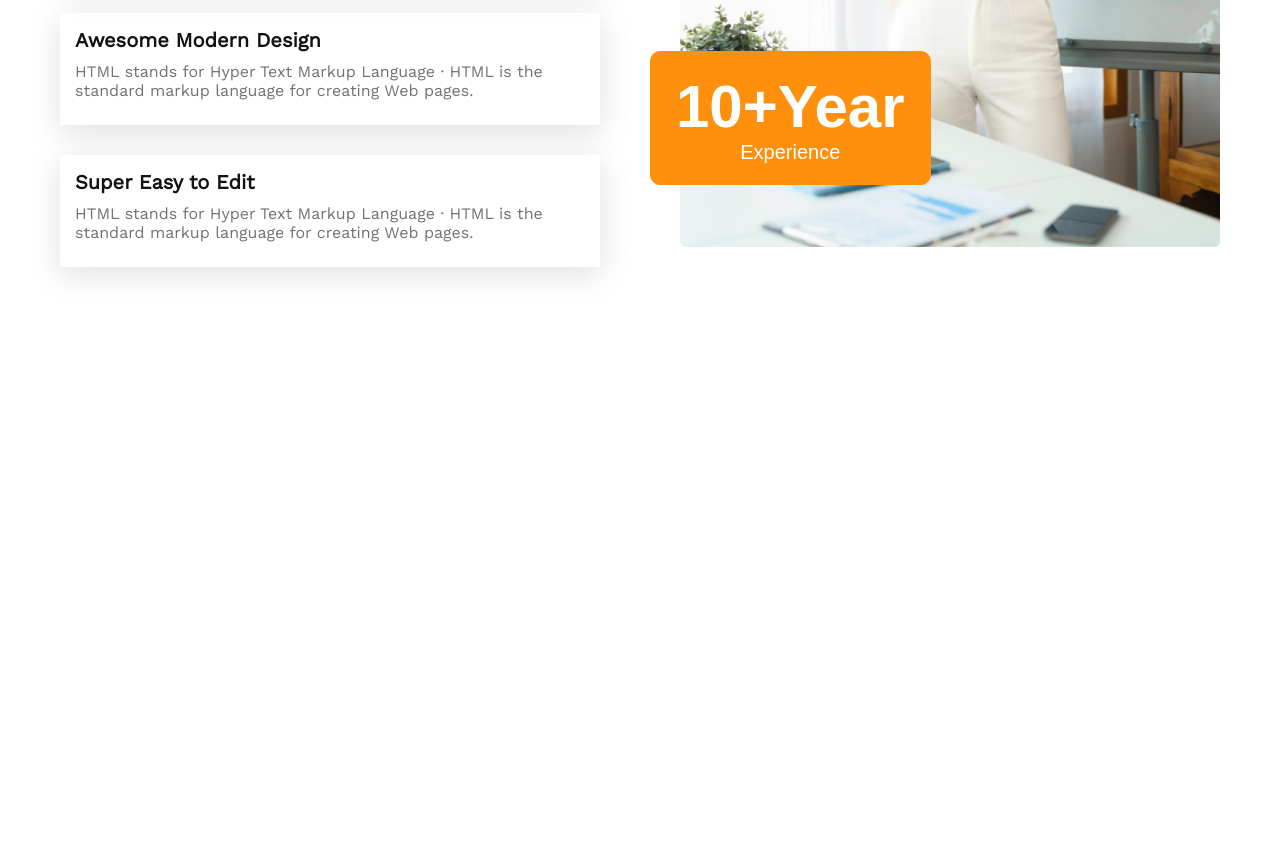
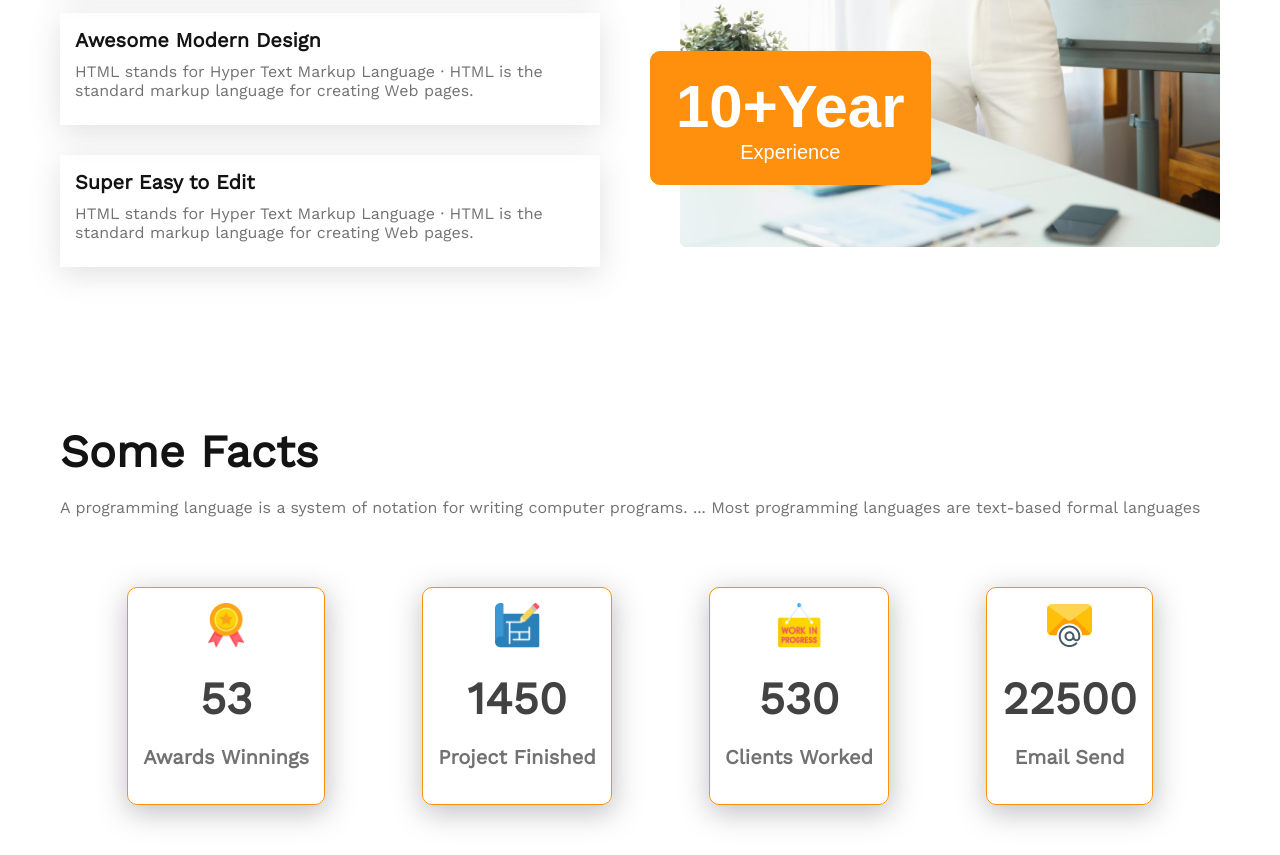
Before and after one commit to rakib333/g3Assigmnents, a plain HTML site: page index.html in a window 1280 px wide. Shown: the part 2306-3161 px from the top of the page. Before the commit the page ends 2781 px from the top, so only its background shows below. Drawn offline with nearby package versions, Linux system fonts and the light colour scheme.

Commit message:
facts part commited

```diff
--- a/css/style.css
+++ b/css/style.css
@@ -1,14 +1,14 @@
-*{
+* {
   padding: 0;
   margin: 0;
   outline: 0;
   box-sizing: border-box;
-
 }
-a{
+a {
   text-decoration: none;
 }
-ul, ol {
+ul,
+ol {
   list-style-type: none;
 }
 .container {
@@ -19,8 +19,8 @@ ul, ol {
 img {
   width: 100%;
 }
-body{
-    font-family: 'Work Sans', sans-serif;
+body {
+  font-family: "Work Sans", sans-serif;
 }
 
 /* header part style  */
@@ -38,7 +38,6 @@ header {
   color: black;
   font-size: 45px;
   font-weight: 700;
-
 }
 nav ul {
   display: flex;
@@ -46,11 +45,11 @@ nav ul {
 nav ul li {
   margin-right: 20px;
 }
-nav ul li:last-child{
+nav ul li:last-child {
   margin-right: none;
 }
 nav ul li a {
-    font-size:  18px;
+  font-size: 18px;
   color: #424242;
   font-weight: 500;
 }
@@ -60,13 +59,13 @@ nav ul li a {
   text-align: center;
   margin-top: 50px;
 }
-.banner-part-main h2{
+.banner-part-main h2 {
   font-size: 60px;
   color: #131313;
   font-weight: 800;
   margin-bottom: 20px;
 }
-.banner-part-main p{
+.banner-part-main p {
   font-size: 18px;
   color: #727272;
   font-weight: 400;
@@ -75,17 +74,16 @@ nav ul li a {
 }
 .banner-part-main button {
   padding: 20px 25px;
-    background-color: #FF900E;
+  background-color: #ff900e;
   border-radius: 10px;
   color: #fff;
   font-size: 20px;
   font-weight: 500;
-    border: 1px solid #FF900E;
+  border: 1px solid #ff900e;
   cursor: pointer;
   margin-bottom: 50px;
   margin-top: 30px;
 }
-
 
 /* main part style  */
 main {
@@ -116,11 +114,11 @@ main {
   color: #131313;
   margin-bottom: 20px;
 }
-.feature-details .feature-title{
+.feature-details .feature-title {
   color: #727272;
 }
-.feature-details .feature-title2{
-    color: #FF900E;
+.feature-details .feature-title2 {
+  color: #ff900e;
 }
 .feature-details p {
   font-size: 18px;
@@ -128,16 +126,15 @@ main {
   color: #727272;
   margin-bottom: 20px;
 }
-.feature-details .feature-btn{
+.feature-details .feature-btn {
   font-size: 20px;
   color: #fff;
   padding: 20px 25px;
   border: 1px solid #fff;
-    background-color: #FF900E;
+  background-color: #ff900e;
   border-radius: 10px;
   cursor: pointer;
 }
-
 
 /* service part style  */
 .service-main {
@@ -152,7 +149,7 @@ main {
   font-size: 40px;
   font-weight: 700;
   color: #131313;
-    border-left: 4px solid #FF900E;
+  border-left: 4px solid #ff900e;
   padding-left: 15px;
   margin-bottom: 20px;
 }
@@ -192,9 +189,9 @@ main {
   bottom: 200px;
   left: -30px;
   padding: 20px 25px;
-    background-color: #FF900E;
+  background-color: #ff900e;
   border-radius: 10px;
-    border: 1px solid #FF900E;
+  border: 1px solid #ff900e;
   cursor: pointer;
 }
 .service-images button span {
@@ -207,3 +204,48 @@ main {
   color: #fff;
   font-weight: 400;
 }
+
+/* facts part style  */
+
+.facts-main h2 {
+  font-size: 45px;
+  font-weight: 700;
+  color: #131313;
+  margin-bottom: 20px;
+}
+.facts-main p {
+  font-weight: 400;
+  font-size: 16px;
+  color: #727272;
+}
+.facts-details {
+  display: flex;
+  justify-content: space-evenly;
+  gap: 30px;
+  text-align: center;
+  margin-top: 70px;
+}
+
+.facts-item {
+  border: 1px solid #ff900e;
+  border-radius: 10px;
+  box-shadow: rgba(100, 100, 111, 0.4) 1px 7px 29px 1px;
+  padding: 15px;
+}
+.facts-item img {
+  width: 45px;
+  height: 45px;
+  margin-bottom: 20px;
+}
+.facts-item h3 {
+  font-size: 45px;
+  font-weight: 600;
+  color: #424242;
+  margin-bottom: 20px;
+}
+.facts-item p {
+  font-size: 20px;
+  font-weight: 600;
+  color: #727272;
+  margin-bottom: 20px;
+}
--- a/index.html
+++ b/index.html
@@ -88,6 +88,40 @@
           <button> <span>10+Year</span> <br> <p>Experience</p></button>
         </div>
       </div>
+
+
+      <!-- facts part html  -->
+      <div class="container">
+        <div class="facts-main">
+          <h2>Some Facts</h2>
+          <p>A programming language is a system of notation for writing computer programs. ... Most programming languages are text-based formal languages</p>
+
+          <div class="facts-details">
+
+            <div class="facts-item">
+              <img src="images/icons/ribon.png" alt="ribbon">
+              <h3>53</h3>
+              <p>Awards Winnings</p>
+            </div>
+            <div class="facts-item">
+              <img src="images/icons/projects.png" alt="ribbon">
+              <h3>1450</h3>
+              <p>Project Finished</p>
+            </div>
+            <div class="facts-item">
+              <img src="images/icons/customers.png" alt="ribbon">
+              <h3>530</h3>
+              <p>Clients Worked</p>
+            </div>
+            <div class="facts-item">
+              <img src="images/icons/email.png" alt="ribbon">
+              <h3>22500</h3>
+              <p>Email Send</p>
+            </div>
+
+          </div>
+        </div>
+      </div>
     </main>
 
     <!-- footer part start  -->
```
Lines whose indentation alone changed are shown as unchanged.
